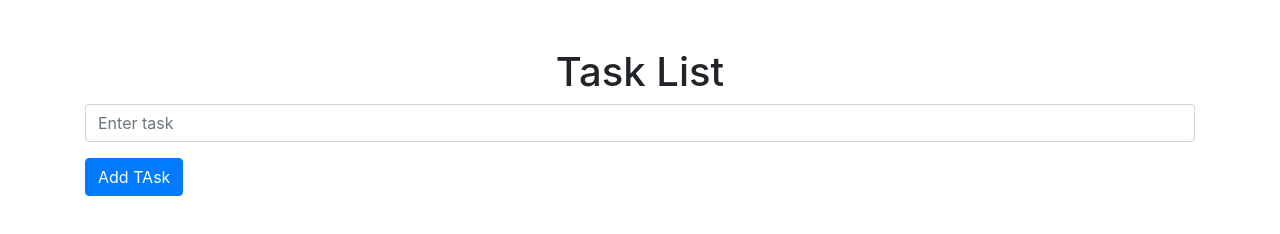
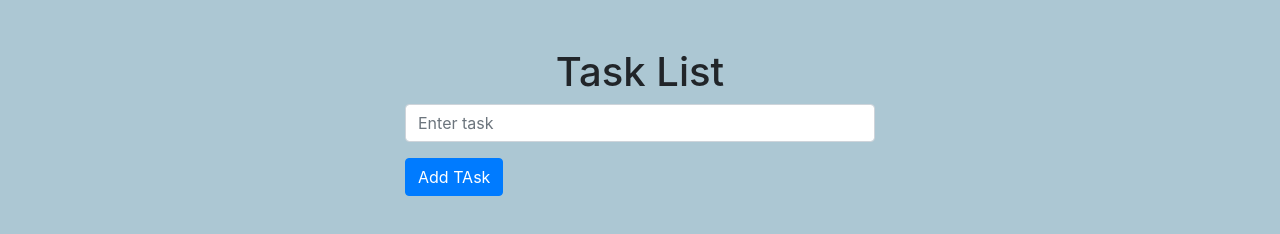
Before and after one commit to jessamsaquin/To-Do-List, a plain HTML site: page index.html in a window 1280 px wide. Drawn offline with nearby package versions, Linux system fonts and the light colour scheme.

Commit message:
Simple CSS

```diff
--- a/index.html
+++ b/index.html
@@ -5,7 +5,7 @@
     <meta name="viewport" content="width=device-width, initial-scale=1.0">
     <title>Task List</title>
     <link href="https://stackpath.bootstrapcdn.com/bootstrap/4.3.1/css/bootstrap.min.css" rel="stylesheet">
-
+    <link rel="stylesheet" href="styles.css">
 </head>
 <body>
     <script src="https://cdn.jsdelivr.net/npm/bootstrap@5.3.3/dist/js/bootstrap.bundle.min.js"></script>
--- a/styles.css
+++ b/styles.css
@@ -0,0 +1,7 @@
+body {
+    background-color: #acc7d3;
+}
+.container {
+    max-width: 500px;
+    margin: 0 auto;
+}
```
Also changed, not shown: main.js (added).
